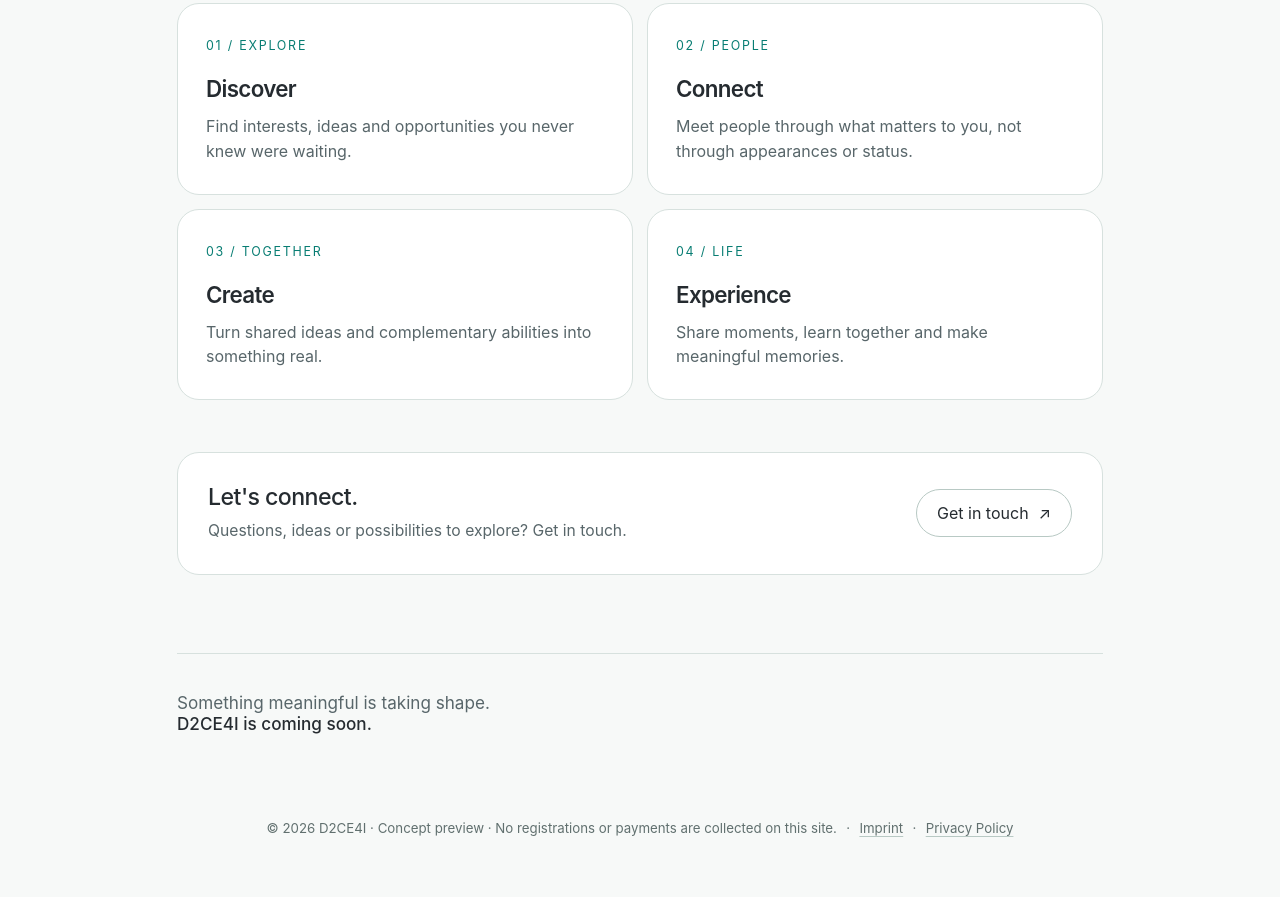
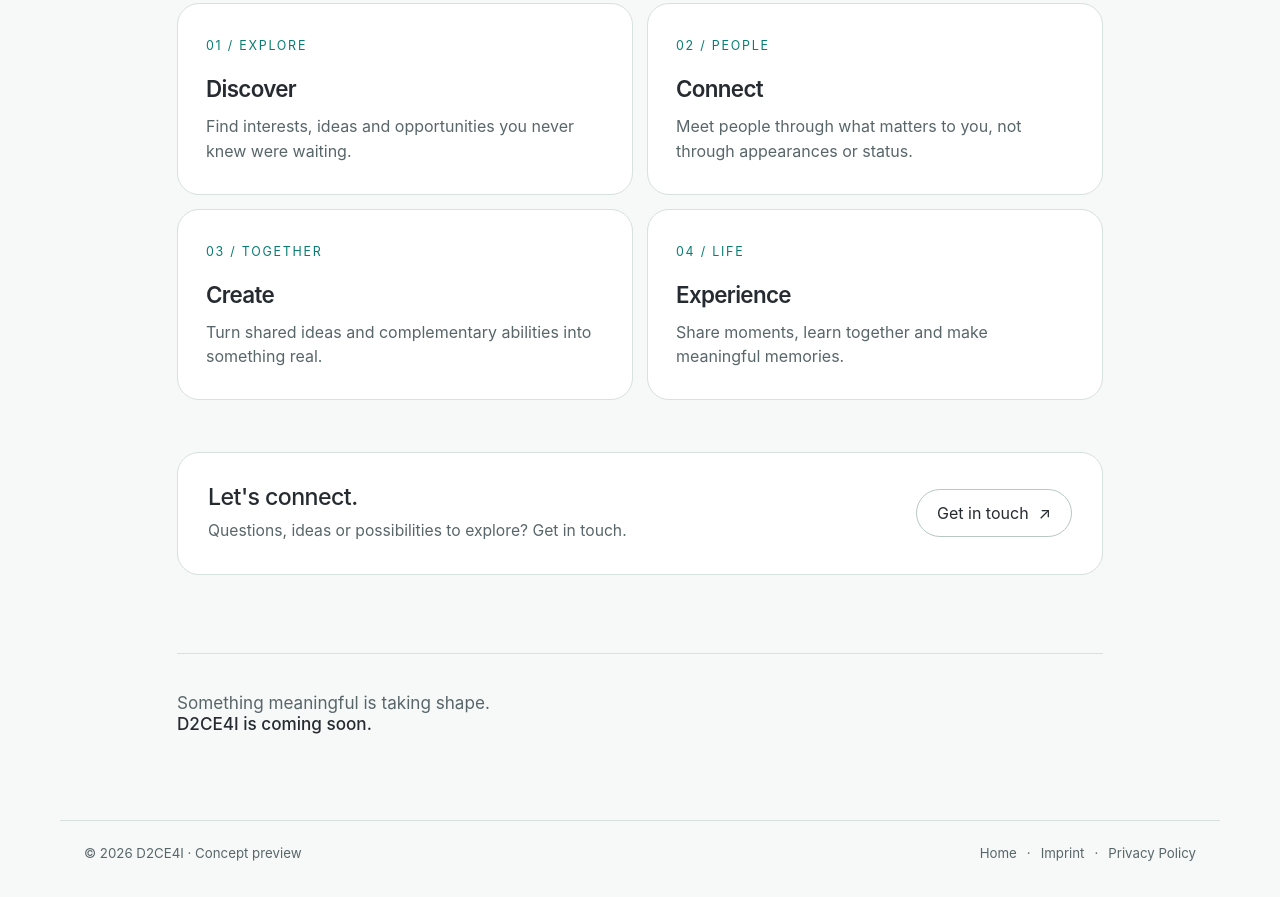
Before and after one commit to rwmt95ny9r-gif/d2ce4i-website, a plain HTML site: page index.html in a window 1280 px wide. Shown: the part 1283-2180 px from the top of the page. Before the commit the page ends 2154 px from the top, so only its background shows below. Drawn offline with Linux system fonts and the light colour scheme.

Commit message:
ui: standardize shared footer across all pages

```diff
--- a/index.html
+++ b/index.html
@@ -68,10 +68,12 @@
     .contact p{margin:0;color:var(--muted);font-size:.98rem;line-height:1.55}
     .contact-button{background:transparent;color:var(--text);font:inherit;cursor:pointer;white-space:nowrap}
     .contact-button:focus-visible{outline:2px solid var(--accent);outline-offset:4px}
-    footer{max-width:var(--max);margin:0 auto;padding:0 24px 35px;color:var(--footer);font-size:.83rem;text-align:center}
-    footer a{color:inherit;text-decoration:underline;text-decoration-color:var(--outline);text-underline-offset:3px}
-    footer a:hover{color:var(--accent);text-decoration-color:var(--accent)}
-    .footer-separator{margin:0 .35rem}
+    .site-footer{max-width:1160px;width:100%;margin:0 auto;border-top:1px solid var(--line);padding:24px 24px 36px;color:var(--muted);font-size:.83rem;display:flex;align-items:center;justify-content:space-between;flex-wrap:wrap;gap:12px}
+    .footer-links{display:flex;align-items:center;flex-wrap:wrap;gap:10px}
+    .site-footer a{color:inherit;text-decoration:none;text-underline-offset:3px}
+    .site-footer a:hover{color:var(--accent);text-decoration:underline}
+    .site-footer a:focus-visible{outline:2px solid var(--accent);outline-offset:3px}
+    @media(max-width:660px){.site-footer{justify-content:center;text-align:center;padding:22px 18px 32px}.footer-links{justify-content:center}}
     .back-to-top{position:fixed;z-index:20;right:max(18px,env(safe-area-inset-right));bottom:calc(22px + env(safe-area-inset-bottom));width:52px;height:52px;display:flex;align-items:center;justify-content:center;padding:0;border:1px solid var(--outline);border-radius:50%;background:var(--panel);color:var(--accent);box-shadow:0 6px 22px rgba(0,0,0,.13);cursor:pointer;transition:background .2s,border-color .2s,transform .2s}
     .back-to-top[hidden]{display:none}
     .back-to-top:hover{background:var(--hover);border-color:var(--accent);transform:translateY(-2px)}
@@ -141,7 +143,16 @@
       </section>
     </div>
   </main>
-  <footer>© <span id="year">2026</span> D2CE4I · Concept preview · No registrations or payments are collected on this site. <span class="footer-separator" aria-hidden="true">·</span> <a href="imprint.html">Imprint</a> <span class="footer-separator" aria-hidden="true">·</span> <a href="privacy.html">Privacy Policy</a></footer>
+  <footer class="site-footer">
+    <span>© <span id="year">2026</span> D2CE4I · Concept preview</span>
+    <nav class="footer-links" aria-label="Footer navigation">
+      <a href="index.html">Home</a>
+      <span aria-hidden="true">·</span>
+      <a href="imprint.html">Imprint</a>
+      <span aria-hidden="true">·</span>
+      <a href="privacy.html">Privacy Policy</a>
+    </nav>
+  </footer>
   <button class="back-to-top" type="button" id="back-to-top" aria-label="Back to top" title="Back to top" hidden>
     <svg viewBox="0 0 24 24" aria-hidden="true"><path d="M12 20V4m-7 7 7-7 7 7"/></svg>
   </button>
```
